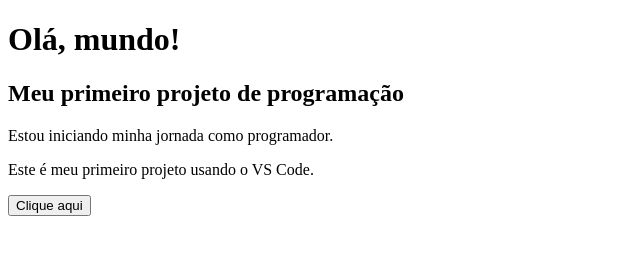
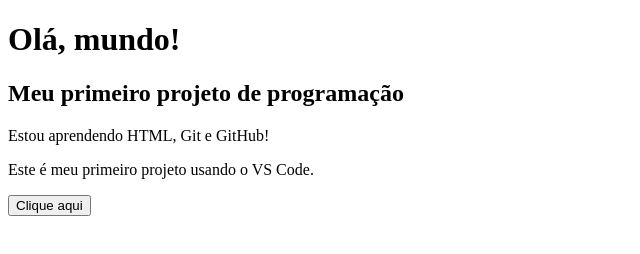
Before and after one commit to jedersonmichel/MeuPrimeiroProjeto, a plain HTML site: page index.html in a window 1280 px wide. Shown: the full height of the page, 0-640 px from the left. Drawn offline with Linux system fonts and the light colour scheme.

Commit message:
Atualização do texto da página inicial

```diff
--- a/index.html
+++ b/index.html
@@ -10,7 +10,7 @@
 
     <h2>Meu primeiro projeto de programação</h2>
 
-    <p>Estou iniciando minha jornada como programador.</p>
+    <p>Estou aprendendo HTML, Git e GitHub!</p>
 
     <p>Este é meu primeiro projeto usando o VS Code.</p>
 
```
